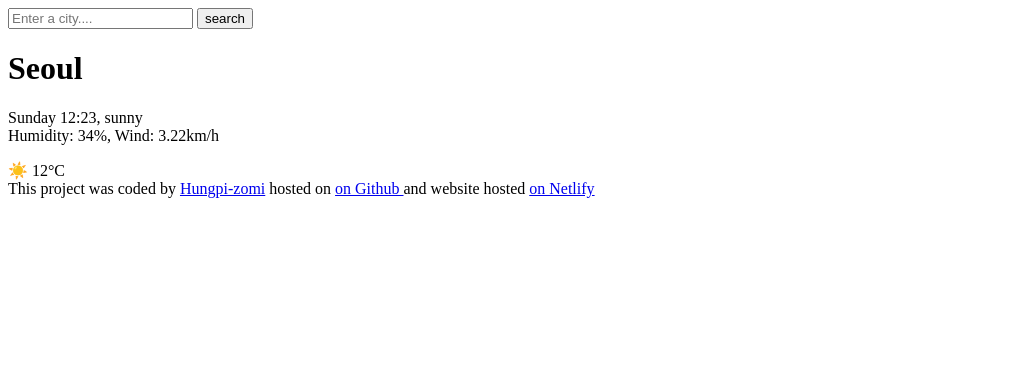
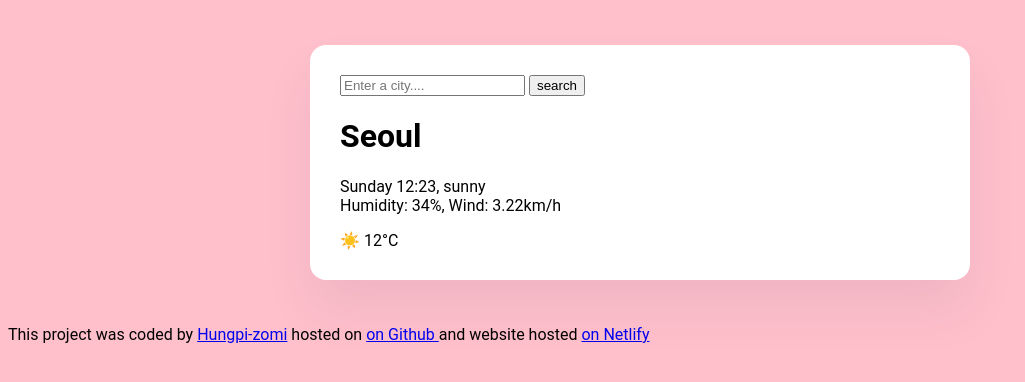
Before and after one commit to Hungpi-zomi/Weather-Forecast, a plain HTML site: page index.html in a window 1280 px wide. Shown: the whole page, without its empty margins (0-1025 px from the left). Drawn offline with Linux system fonts and the light colour scheme; files that its build step writes are made by us from their sources.

Commit message:
Update index.html

```diff
--- a/index.html
+++ b/index.html
@@ -4,9 +4,11 @@
     <meta charset="UTF-8" />
     <meta http-equiv="X-UA-Compatible" content="IE=edge" />
     <meta name="viewport" content="width=device-width, initial-scale=1.0" />
+    <link rel="stylesheet" href="src/style.css" />
     <title><Weather-Forecast></Weather-Forecast></title>
   </head>
   <body>
+    <div class="weather-app">
     <header>
       <form>
         <input type="search" placeholder="Enter a city...." required/>
@@ -28,6 +30,7 @@
     </main>
 
     <footer>
+      </div>
       This project was coded by
       <a href="https://github.com/Hungpi-zomi" target="_blank">Hungpi-zomi</a> hosted on
       <a href="https://github.com/Hungpi-zomi?tab=repositories target="_blank">on Github </a>
```
